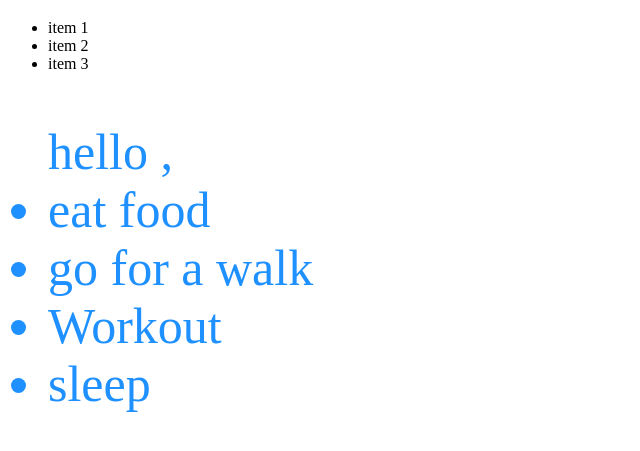
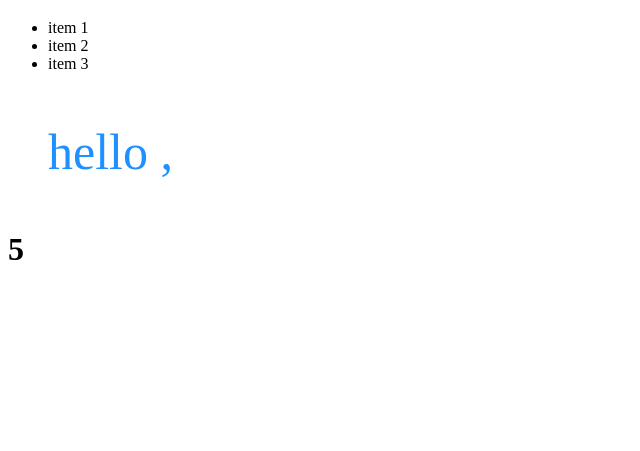
Before and after one commit to Jeevant010/sports, a website: page Daywise/index.html in a window 1280 px wide. Shown: the part 61-512 px from the top of the page, without its empty margins (0-640 px from the left). Drawn offline with Linux system fonts and the light colour scheme.

Commit message:
small timer

```diff
--- a/Daywise/27d.js
+++ b/Daywise/27d.js
@@ -55,10 +55,28 @@ const ar = [ "eat food" , "go for a walk", "Workout", "sleep"]
 ar.map(todo => {
     const add = document.createElement('li')
     // add.innerHTML = todo
-    const text = document.createTextNode(todo)
-    // console.log(add)
-    console.log(text)
+    // const text = document.createTextNode(todo)
+    // // console.log(add)
+    // console.log(text)
+    // // id.appendChild(add)
+    // add.appendChild(text)
     // id.appendChild(add)
-    add.appendChild(text)
-    id.appendChild(add)
+
+    add.innerHTML = `<h1>${todo}</h1>`;
 })
+
+// const timer = setInterval(() => {
+//     console.log("hi")
+// },1000)
+
+// setTimeout(() => {
+//     clearInterval(timer);
+// }, 10000)
+
+const timer = document.querySelector("#timer")
+let time = 0;
+const t = setInterval(() => {
+    // console.log("hi")
+    time++;
+    timer.innerHTML = time;
+}, 1000)
--- a/Daywise/index.html
+++ b/Daywise/index.html
@@ -24,6 +24,7 @@
         <li> item 2 </li>
         <li> item 3 </li>
     </ul>
+    <h1 class="timer" id="timer"> timer </h1>
 
 </body>
 </html>
```
